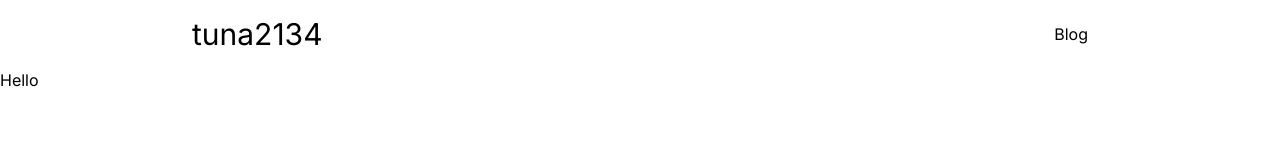
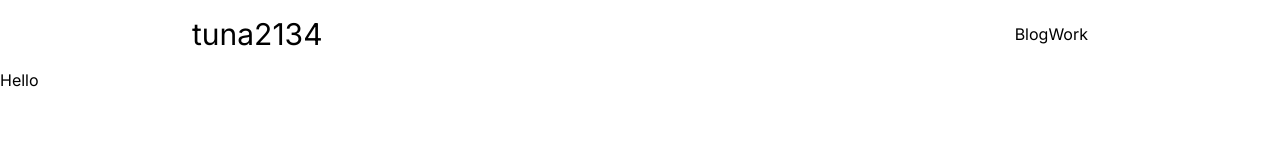
Before and after one commit to tuna2134-archive/website, a Next.js app: page / in a window 1280 px wide. Shown: the top 160 px of the page. Built offline with nearby package versions, Linux system fonts and the light colour scheme.

Commit message:
Update header.tsx

```diff
--- a/src/app/header.tsx
+++ b/src/app/header.tsx
@@ -8,8 +8,9 @@ export default function Header() {
         <div className="items-center flex">
           <h1 className="items-center text-3xl">tuna2134</h1>
         </div>
-        <nav className="flex item-center ml-auto">
+        <nav className="flex item-center ml-auto space-mx-4">
           <Link href="/blog" className="hover:text-indigo-400">Blog</Link>
+          <Link href="/work" className="hover:text-indigo-400">Work</Link>
         </nav>
       </div>
     </header>
```
